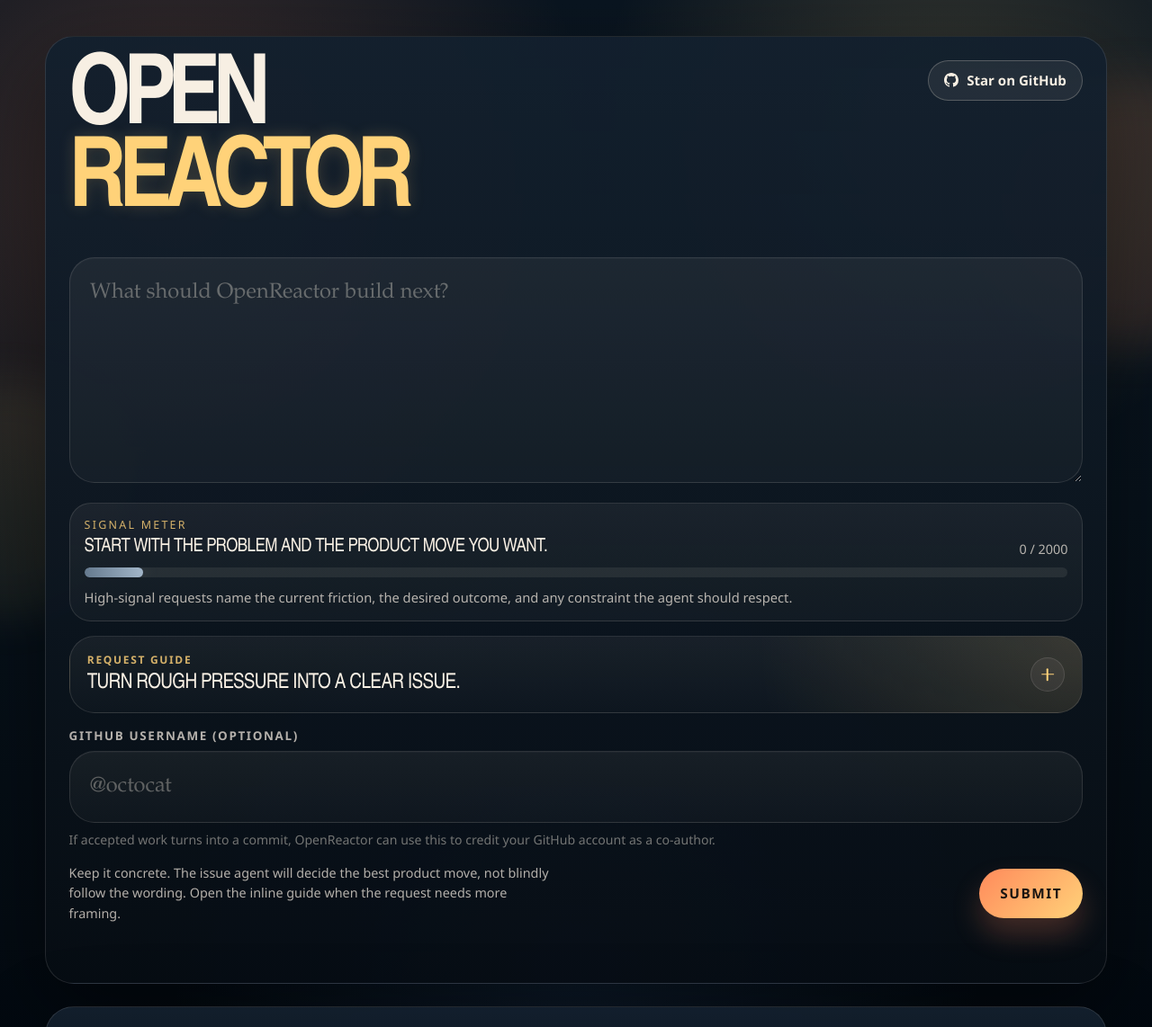
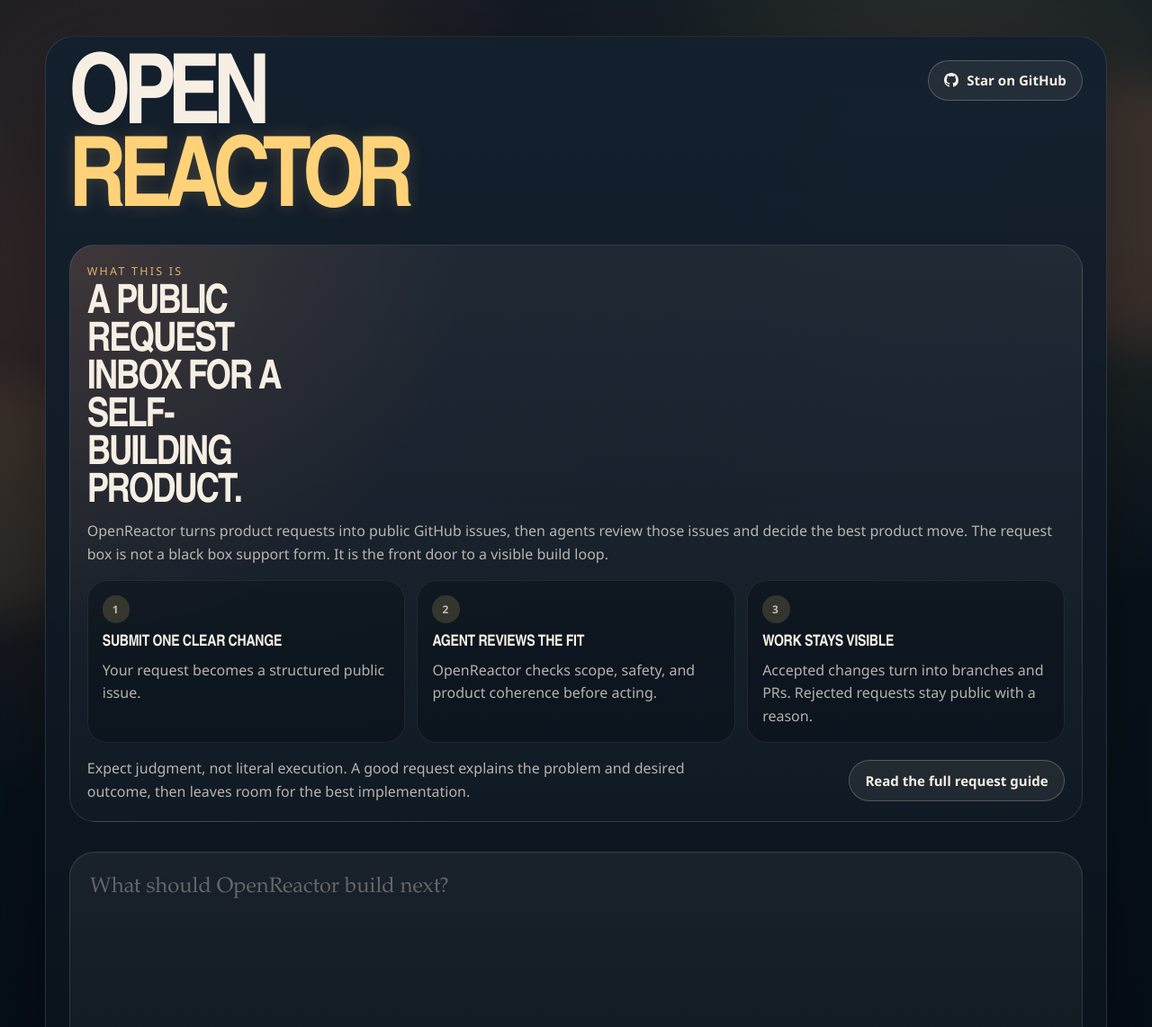
Before and after one commit to rayzhudev/openreactor, a website: page public/index.html in a window 1280 px wide. Shown: the top 1142 px of the page at 90% size. Drawn offline with Linux system fonts and the light colour scheme; no server answers.

Commit message:
Add homepage product explainer

```diff
--- a/public/index.html
+++ b/public/index.html
@@ -47,6 +47,47 @@
                 <span>Star on GitHub</span>
               </a>
             </div>
+
+            <section class="product-explainer" aria-labelledby="product-explainer-title">
+              <div class="product-explainer-copy">
+                <p class="eyebrow">What this is</p>
+                <h2 class="product-explainer-title" id="product-explainer-title">
+                  A public request inbox for a self-building product.
+                </h2>
+                <p class="product-explainer-summary">
+                  OpenReactor turns product requests into public GitHub issues, then agents review those issues and decide the best product move. The request box is not a black box support form. It is the front door to a visible build loop.
+                </p>
+              </div>
+
+              <div class="product-explainer-rail" aria-label="How OpenReactor works">
+                <article class="product-explainer-step">
+                  <p class="product-explainer-step-number">1</p>
+                  <h3>Submit one clear change</h3>
+                  <p>Your request becomes a structured public issue.</p>
+                </article>
+
+                <article class="product-explainer-step">
+                  <p class="product-explainer-step-number">2</p>
+                  <h3>Agent reviews the fit</h3>
+                  <p>OpenReactor checks scope, safety, and product coherence before acting.</p>
+                </article>
+
+                <article class="product-explainer-step">
+                  <p class="product-explainer-step-number">3</p>
+                  <h3>Work stays visible</h3>
+                  <p>Accepted changes turn into branches and PRs. Rejected requests stay public with a reason.</p>
+                </article>
+              </div>
+
+              <div class="product-explainer-footer">
+                <p class="product-explainer-note">
+                  Expect judgment, not literal execution. A good request explains the problem and desired outcome, then leaves room for the best implementation.
+                </p>
+                <a class="product-explainer-link" href="/request-guide/">
+                  Read the full request guide
+                </a>
+              </div>
+            </section>
 
             <form id="request-form" class="request-form" novalidate>
               <label class="request-label" for="request">
--- a/public/styles.css
+++ b/public/styles.css
@@ -222,6 +222,118 @@ input,
   display: grid;
   gap: 1rem;
   margin-top: 0.85rem;
+}
+
+.product-explainer {
+  display: grid;
+  gap: 1rem;
+  padding: 1.2rem;
+  border: 1px solid var(--line);
+  border-radius: 28px;
+  background:
+    radial-gradient(circle at top left, rgba(255, 138, 91, 0.14), transparent 34%),
+    linear-gradient(180deg, rgba(247, 239, 227, 0.06), rgba(247, 239, 227, 0.02));
+}
+
+.product-explainer-copy {
+  display: grid;
+  gap: 0.5rem;
+}
+
+.product-explainer-title {
+  max-width: 12ch;
+  font-family: var(--display-font);
+  font-size: clamp(1.8rem, 4vw, 2.8rem);
+  line-height: 0.94;
+  letter-spacing: -0.05em;
+  text-transform: uppercase;
+}
+
+.product-explainer-summary,
+.product-explainer-step p,
+.product-explainer-note {
+  color: var(--ink-soft);
+  font-family: var(--ui-font);
+  line-height: 1.6;
+}
+
+.product-explainer-rail {
+  display: grid;
+  grid-template-columns: repeat(3, minmax(0, 1fr));
+  gap: 0.85rem;
+}
+
+.product-explainer-step {
+  padding: 1rem;
+  border: 1px solid rgba(247, 239, 227, 0.08);
+  border-radius: 22px;
+  background: rgba(3, 9, 16, 0.3);
+}
+
+.product-explainer-step-number {
+  display: inline-flex;
+  align-items: center;
+  justify-content: center;
+  width: 1.9rem;
+  min-height: 1.9rem;
+  margin-bottom: 0.8rem;
+  border-radius: 50%;
+  background: rgba(255, 210, 121, 0.16);
+  color: var(--accent-soft);
+  font-family: var(--ui-font);
+  font-size: 0.75rem;
+  font-weight: 700;
+  letter-spacing: 0.14em;
+  text-transform: uppercase;
+}
+
+.product-explainer-step h3 {
+  margin: 0 0 0.45rem;
+  font-family: var(--display-font);
+  font-size: 1.08rem;
+  letter-spacing: -0.02em;
+  text-transform: uppercase;
+}
+
+.product-explainer-footer {
+  display: flex;
+  align-items: center;
+  justify-content: space-between;
+  gap: 1rem;
+}
+
+.product-explainer-note {
+  max-width: 42rem;
+}
+
+.product-explainer-link {
+  display: inline-flex;
+  align-items: center;
+  justify-content: center;
+  min-height: 2.85rem;
+  padding: 0.72rem 1.1rem;
+  border: 1px solid var(--line-strong);
+  border-radius: 999px;
+  background: rgba(247, 239, 227, 0.07);
+  color: var(--ink);
+  font-family: var(--ui-font);
+  font-size: 0.94rem;
+  font-weight: 600;
+  text-decoration: none;
+  white-space: nowrap;
+  transition:
+    transform 180ms ease,
+    border-color 180ms ease,
+    background 180ms ease,
+    box-shadow 180ms ease;
+}
+
+.product-explainer-link:hover,
+.product-explainer-link:focus-visible {
+  transform: translateY(-1px);
+  border-color: rgba(255, 210, 121, 0.58);
+  background: rgba(247, 239, 227, 0.12);
+  box-shadow: 0 16px 24px rgba(0, 0, 0, 0.18);
 }
 
 .status-message,
@@ -928,6 +1040,7 @@ input,
 }
 
 @media (max-width: 980px) {
+  .product-explainer-rail,
   .guide-hero,
   .guide-grid,
   .queue-list {
@@ -960,6 +1073,7 @@ input,
   }
 
   .masthead,
+  .product-explainer-footer,
   .request-signal-head,
   .form-footer,
   .top-nav,
@@ -969,6 +1083,7 @@ input,
   }
 
   .repo-star-link,
+  .product-explainer-link,
   .queue-link,
   .submit-button,
   .top-nav-link {
```
